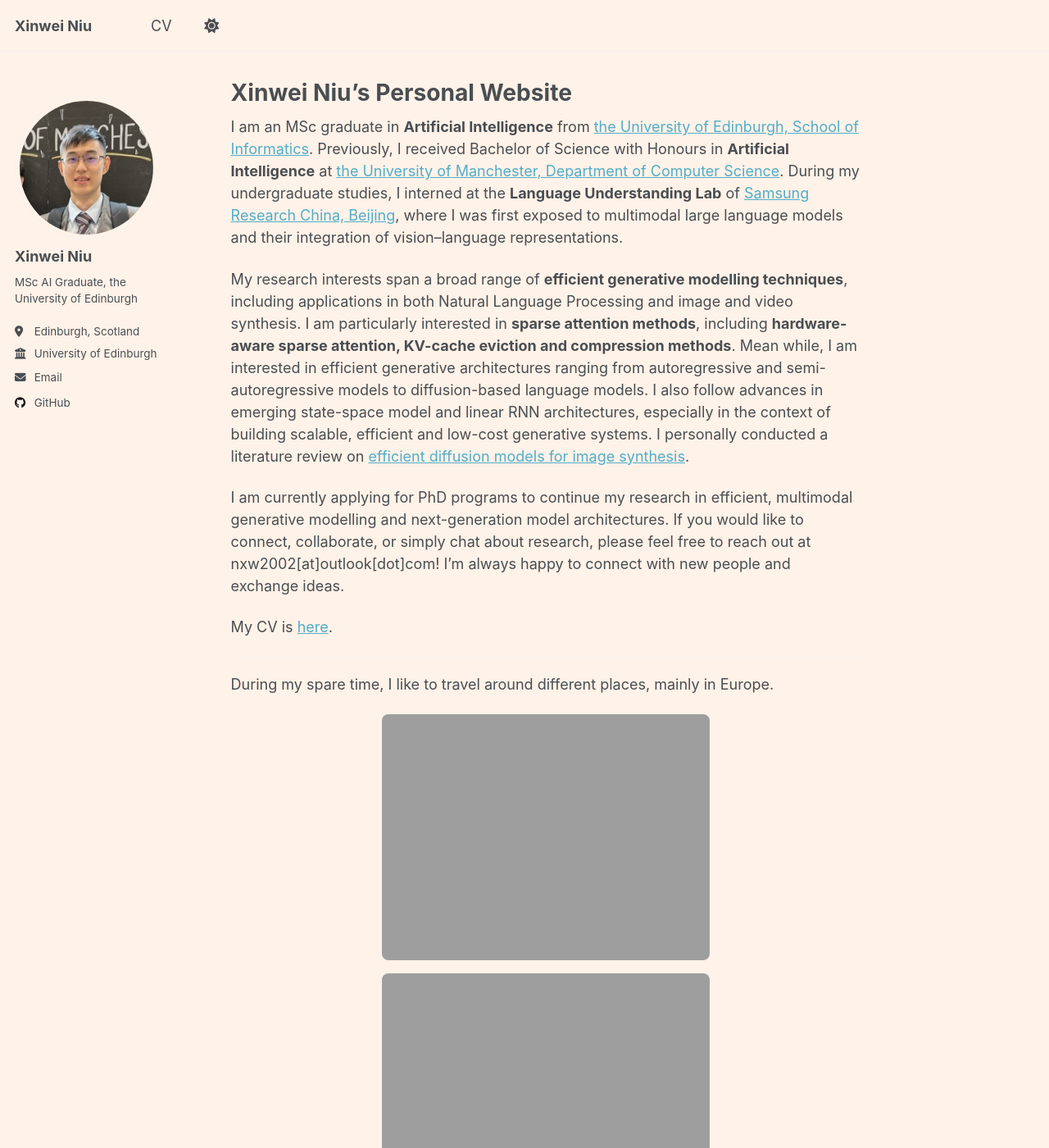
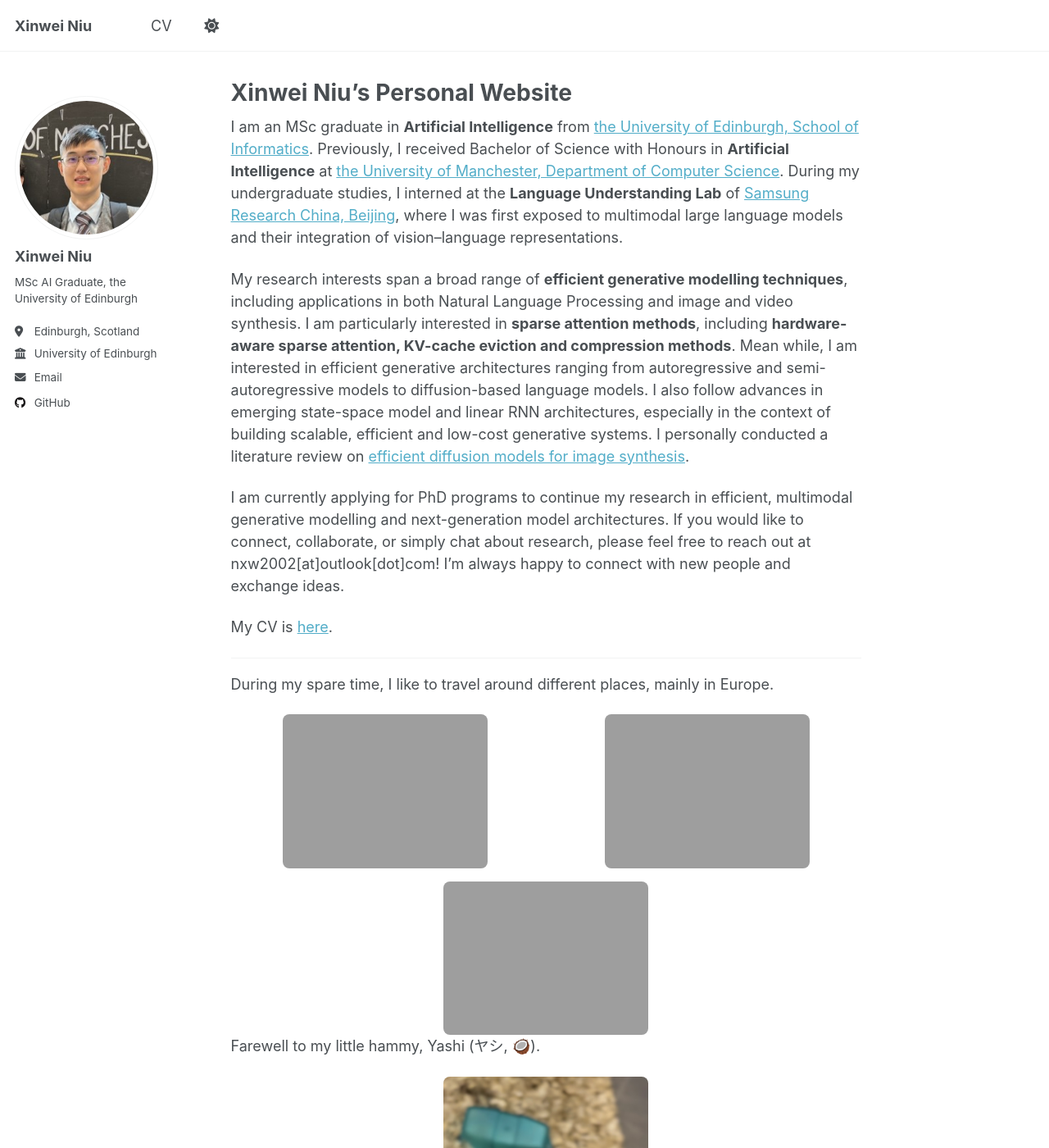
Before and after one commit to xinwei-niu/xinwei-niu.github.io, a Jekyll site: the page built from _pages/about.md, in a window 1280 px wide and 1400 px high. Shown: the whole window at 82% size. Built offline with Jekyll 4.4.1, drawn with Linux system fonts in a browser that asks for light colours; a script that is not in the unit is left out.

Commit message:
change theme

```diff
--- a/_pages/about.md
+++ b/_pages/about.md
@@ -25,19 +25,31 @@ During my spare time, I like to travel around different places, mainly in Europe
 
 <div style="display:flex; flex-wrap:wrap; gap:16px; justify-content:center; margin-top:20px;">
 
-  <!-- Top row: 2 images side by side -->
-  <div style="display:flex; flex:1 1 100%; gap:16px; flex-wrap:wrap; justify-content:center;">
+  <!-- Each image container forces 2 per row -->
+  <div style="flex: 1 1 calc(50% - 16px); display:flex; justify-content:center;">
     <img src="https://xinwei-niu.vercel.app/files/travel1.jpg"
          alt="Travel Photo 1"
-         style="flex:1 1 300px; max-width:400px; border-radius:8px; object-fit:cover;">
+         style="width:100%; max-width:250px; border-radius:8px; object-fit:cover;">
+  </div>
+
+  <div style="flex: 1 1 calc(50% - 16px); display:flex; justify-content:center;">
     <img src="https://xinwei-niu.vercel.app/files/travel2.jpg"
          alt="Travel Photo 2"
-         style="flex:1 1 300px; max-width:400px; border-radius:8px; object-fit:cover;">
+         style="width:100%; max-width:250px; border-radius:8px; object-fit:cover;">
+  </div>
+
+  <div style="flex: 1 1 calc(50% - 16px); display:flex; justify-content:center;">
     <img src="https://xinwei-niu.vercel.app/files/travel3.jpg"
          alt="Travel Photo 3"
-         style="flex:1 1 300px; max-width:400px; border-radius:8px; object-fit:cover;">
-
+         style="width:100%; max-width:250px; border-radius:8px; object-fit:cover;">
   </div>
 
+</div>
 
-</div>
+Farewell to my little hammy, Yashi (ヤシ, 🥥).
+
+<div style="flex: 1 1 calc(50% - 16px); display:flex; justify-content:center;">
+    <img src="https://xinwei-niu.vercel.app/files/hammy.jpg"
+         alt="hammy"
+         style="width:100%; max-width:250px; border-radius:8px; object-fit:cover;">
+  </div>
--- a/_sass/theme/_default_light.scss
+++ b/_sass/theme/_default_light.scss
@@ -29,11 +29,11 @@ $sidebar-screen-min-width   : 1024px;
 /* Default light theme for the site */
 :root {
     --global-base-color                 : #{$gray};
-    --global-bg-color                   : #fff2e8;
-    --global-footer-bg-color            : #f9ede5;
+    --global-bg-color                   : #fff;
+    --global-footer-bg-color            : #f2f3f3;
     --global-border-color               : #{$lighter-gray};
-    --global-dark-border-color          : #c2b7b1;
-    --global-code-background-color      : #fff5ee;
+    --global-dark-border-color          : #bdc1c4;
+    --global-code-background-color      : #fafafa;
     --global-code-text-color            : #{$darker-gray};
     --global-fig-caption-color          : mix(#fff,  #{$dark-gray}, 25%);
     --global-link-color                 : #52adc8;
```
Also changed, not shown: files/hammy.jpg (added).
